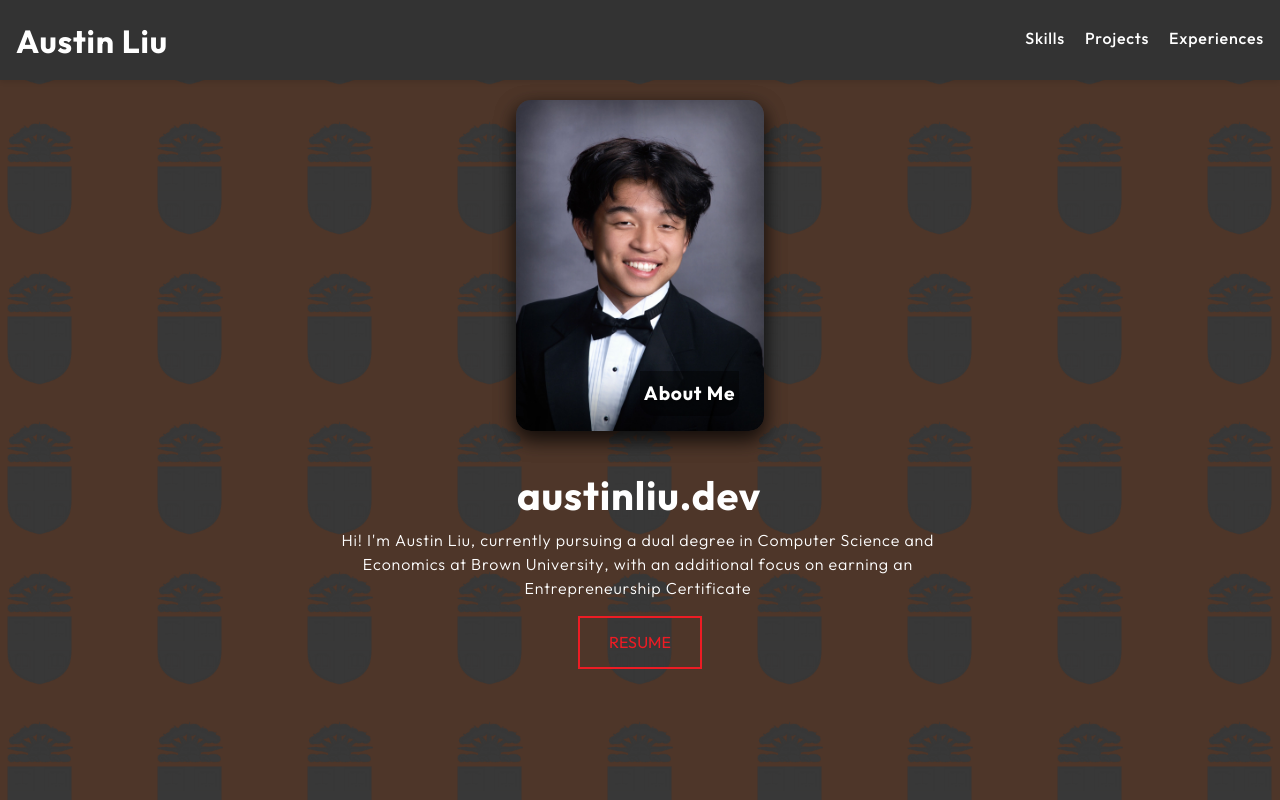
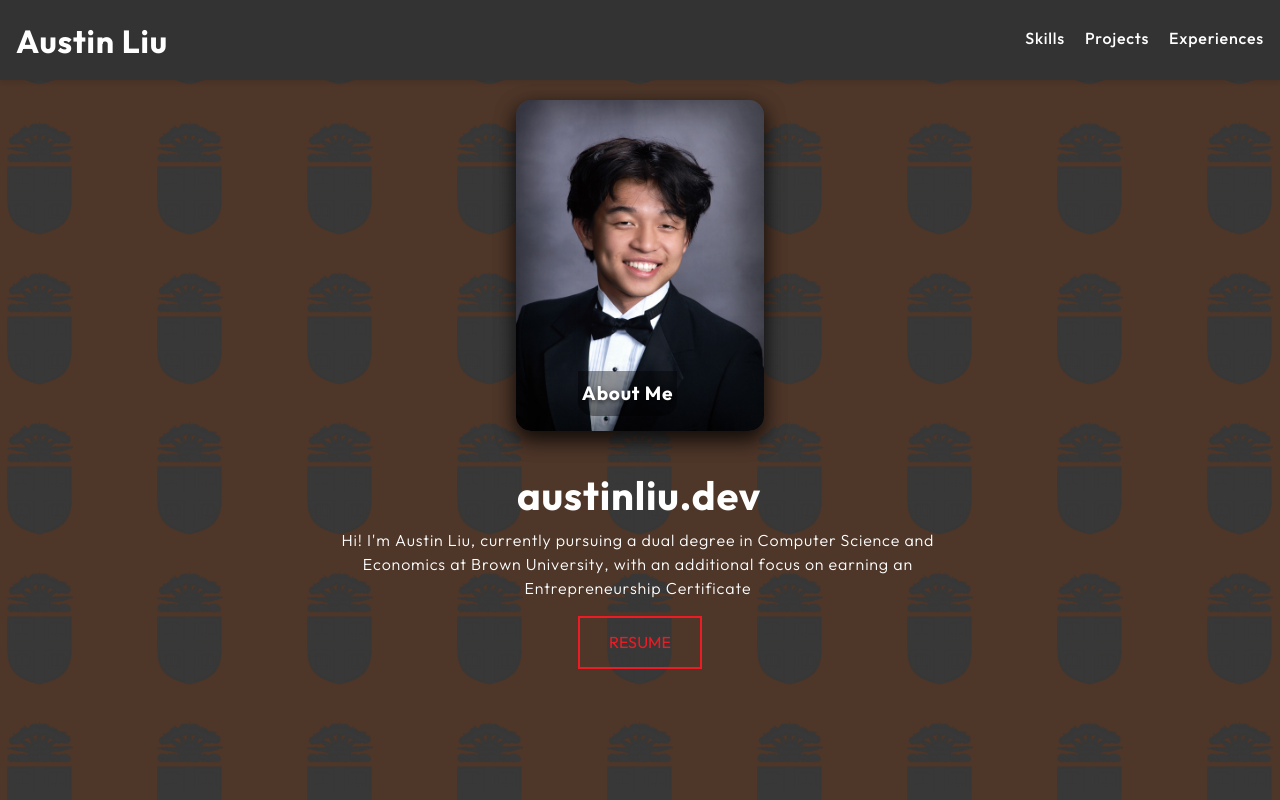
Before and after one commit to austinliu05/my-web-portfolio, a React (Create React App) app: page / in a window 1280 px wide. Built offline with nearby package versions, Linux system fonts and the light colour scheme.

Commit message:
Centered about me

```diff
--- a/src/components/intro/intro_section.css
+++ b/src/components/intro/intro_section.css
@@ -67,7 +67,7 @@
 .click-me-text {
     position: absolute;
     bottom: 15px;
-    left: 50%;
+    left: 25%;
     transform: translateX(-50%);
     width: 40%;
     text-align: center;
```
